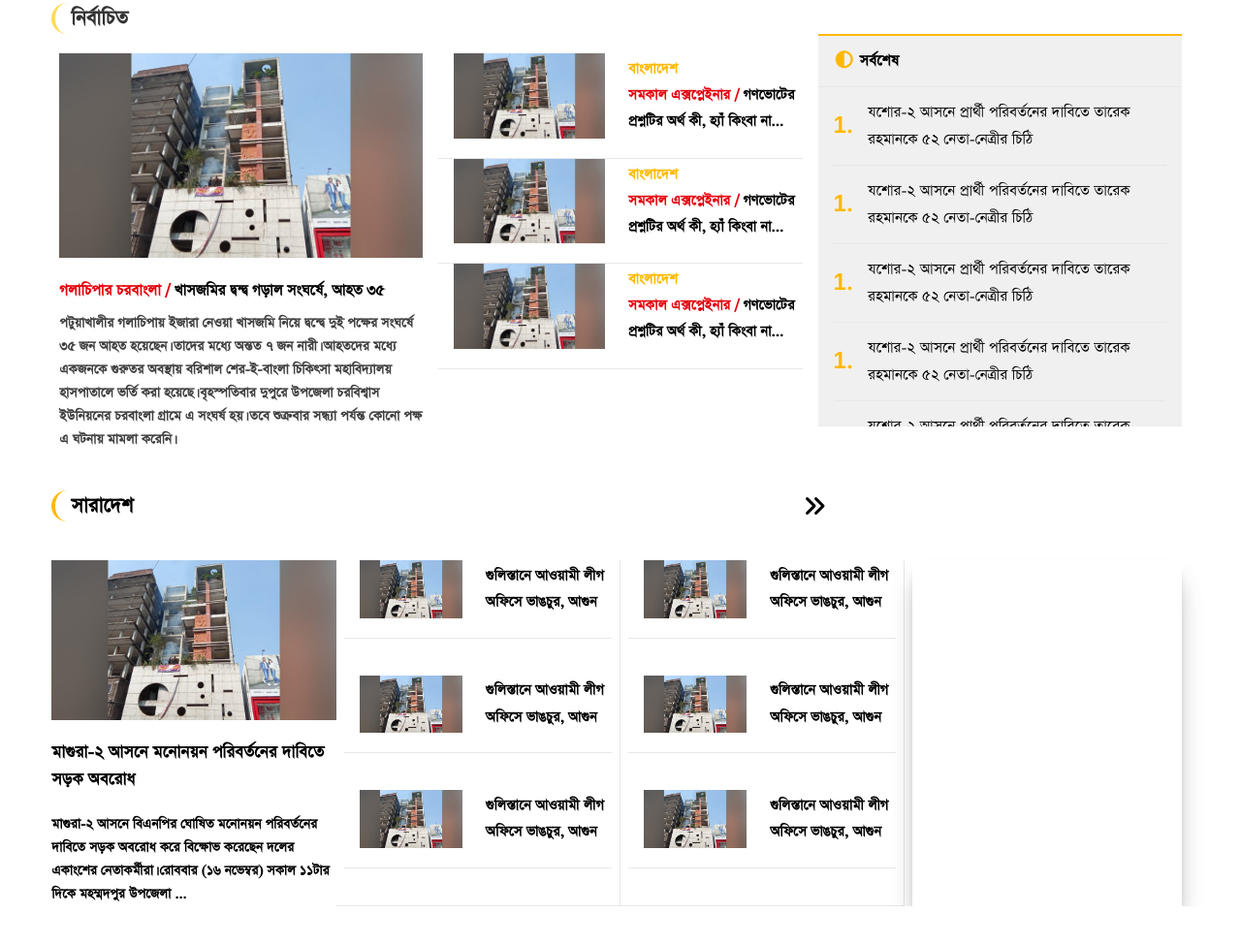
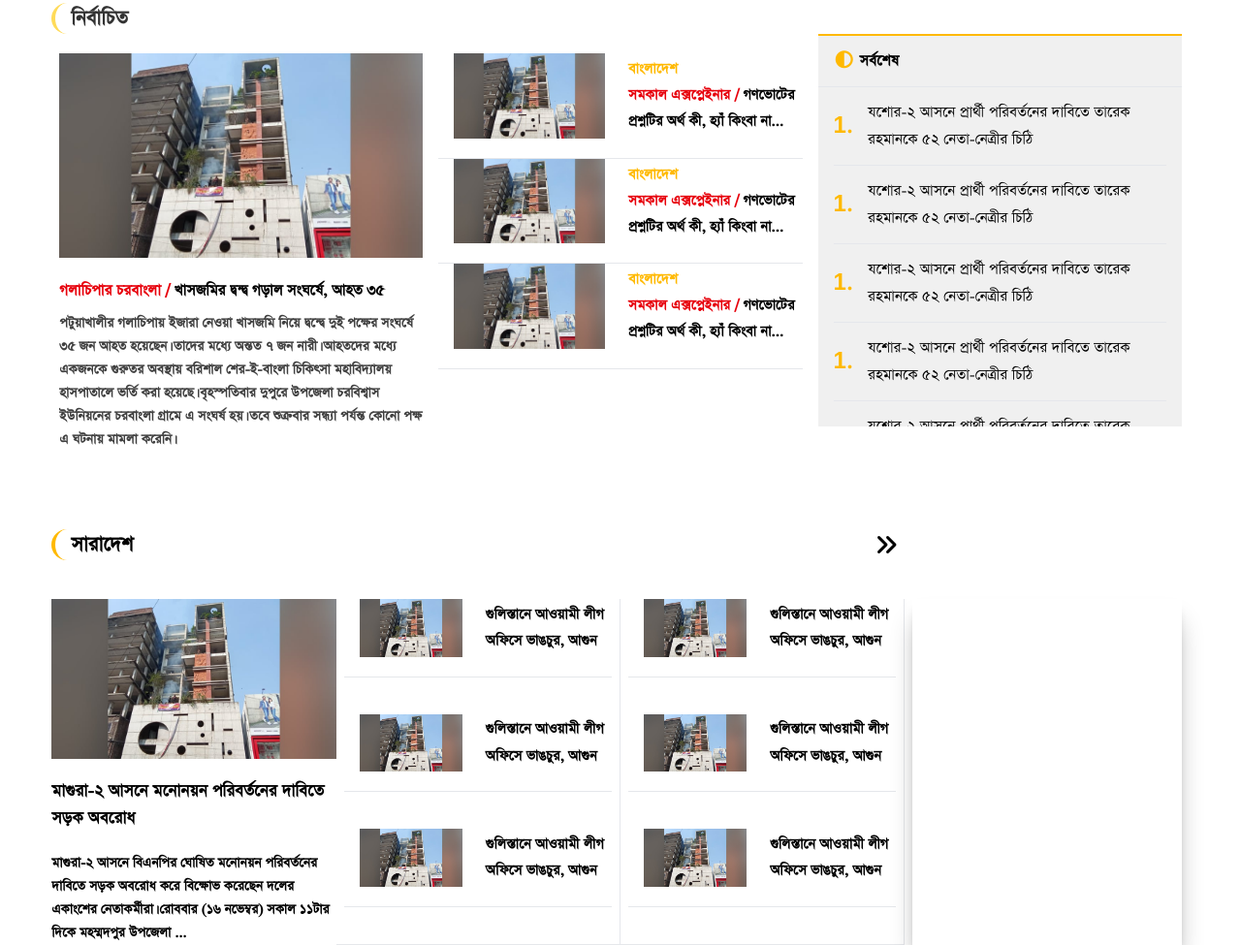
Before and after one commit to ab14702580/daily-news, a website: page index.html in a window 1280 px wide. Shown: the part 1212-2187 px from the top of the page at 97% size. Before the commit the page ends 2147 px from the top, so only its background shows below. Drawn offline with Linux system fonts and the light colour scheme.

Commit message:
update width

```diff
--- a/index.html
+++ b/index.html
@@ -430,10 +430,12 @@
      <section class="mt-10">
       <!-- today all news container -->
        <div class="w-11/12 md:max-w-[1400px] mx-auto">
-      <h1 class="border-l-4 border-amber-400 w-[70%] px-4 rounded-l-2xl font-bold text-2xl my-10 col-span-2 flex justify-between"> সারাদেশ <i class="fa-solid fa-angles-down -rotate-90"></i></h1>
       <!-- today all news lear head -->
        <div class="grid grid-cols-12">
         <!-- today all news fast lear  -->
+         <div class="col-span-12 lg:col-span-9">
+        <h1 class="border-l-4 border-amber-400 pl-4 rounded-l-2xl font-bold text-2xl my-10 flex justify-between"> সারাদেশ <i class="fa-solid fa-angles-down -rotate-90"></i></h1>
+      </div>
          <div class="col-span-12 lg:col-span-9 grid grid-cols-12 lg:grid-cols-9">
          <div class="col-span-12 md:col-span-5 lg:col-span-3">
           <img src="./assets/image1.jpg" alt="image here">
```
